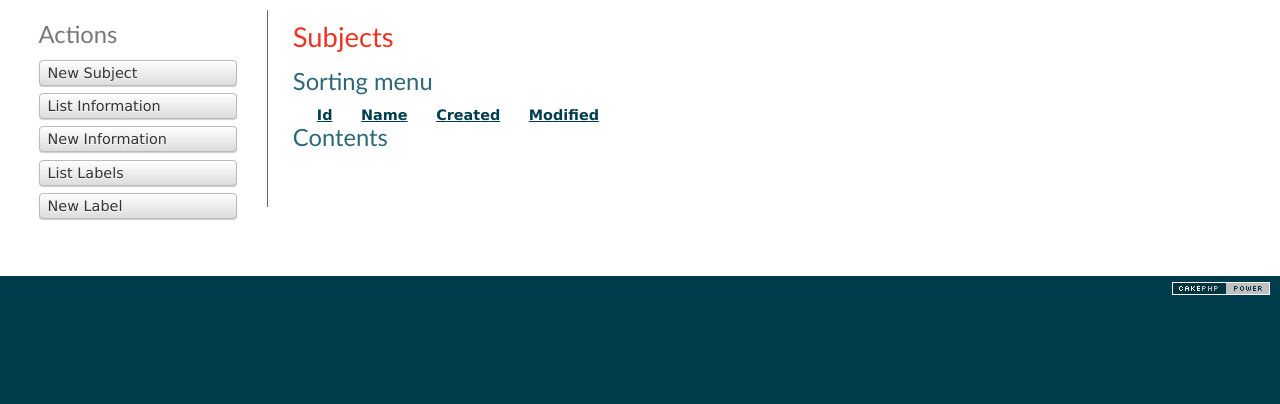
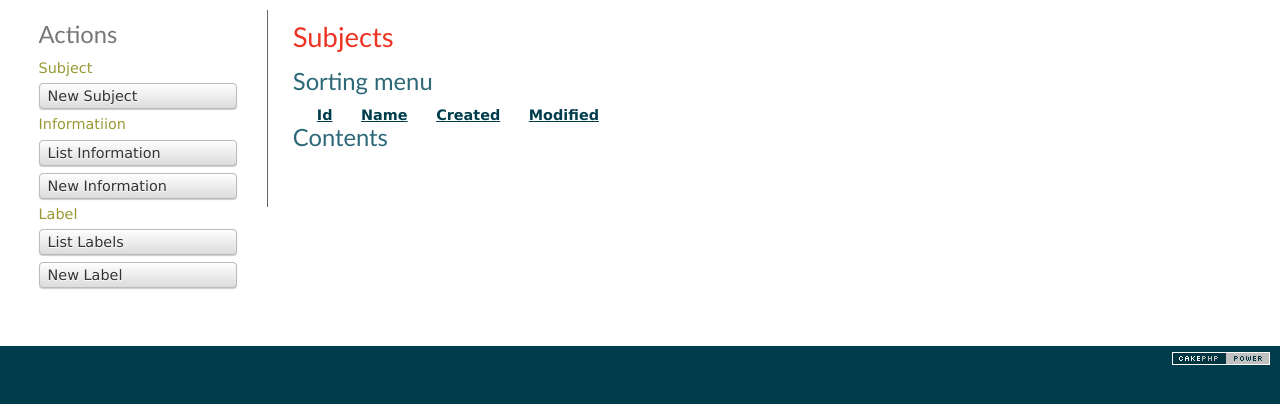
Before and after one commit to yajamon/RelationMapCreater, a CakePHP app: the page made by src/cakeapp/app/View/Subjects/index.ctp in a window 1280 px wide. Shown: the part 47-451 px from the top of the page. Run offline with PHP 8.4 and a stand-in for CakePHP, Linux system fonts and the light colour scheme; the template is opened without the code that fills it, so the values that code supplies are empty; some libraries are stand-ins or nearby versions.

Commit message:
#1 subject/index actions list enhance
subject/index の actions を整理

```diff
--- a/src/cakeapp/app/View/Subjects/index.ctp
+++ b/src/cakeapp/app/View/Subjects/index.ctp
@@ -47,10 +47,17 @@ $this->end();
 </div>
 <div class="actions">
 	<h3><?php echo __('Actions'); ?></h3>
+	<h4>Subject</h4>
 	<ul>
 		<li><?php echo $this->Html->link(__('New Subject'), array('action' => 'add')); ?></li>
+	</ul>
+	<h4>Informatiion</h4>
+	<ul>
 		<li><?php echo $this->Html->link(__('List Information'), array('controller' => 'information', 'action' => 'index')); ?> </li>
 		<li><?php echo $this->Html->link(__('New Information'), array('controller' => 'information', 'action' => 'add')); ?> </li>
+	</ul>
+	<h4>Label</h4>
+	<ul>
 		<li><?php echo $this->Html->link(__('List Labels'), array('controller' => 'labels', 'action' => 'index')); ?> </li>
 		<li><?php echo $this->Html->link(__('New Label'), array('controller' => 'labels', 'action' => 'add')); ?> </li>
 	</ul>
```
